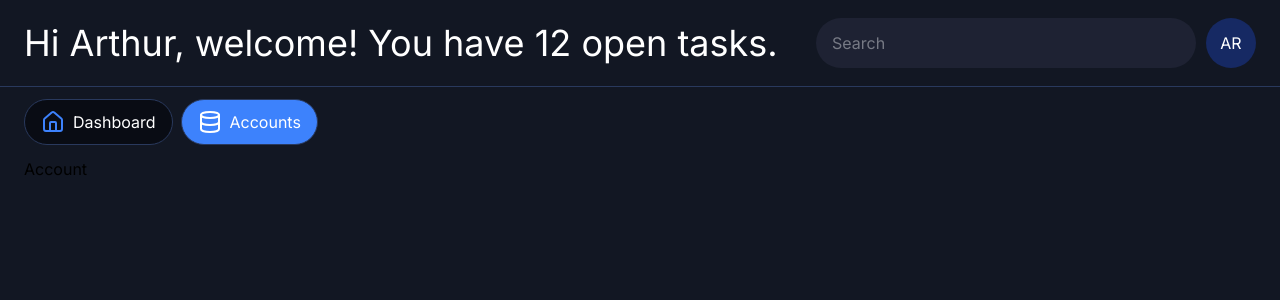
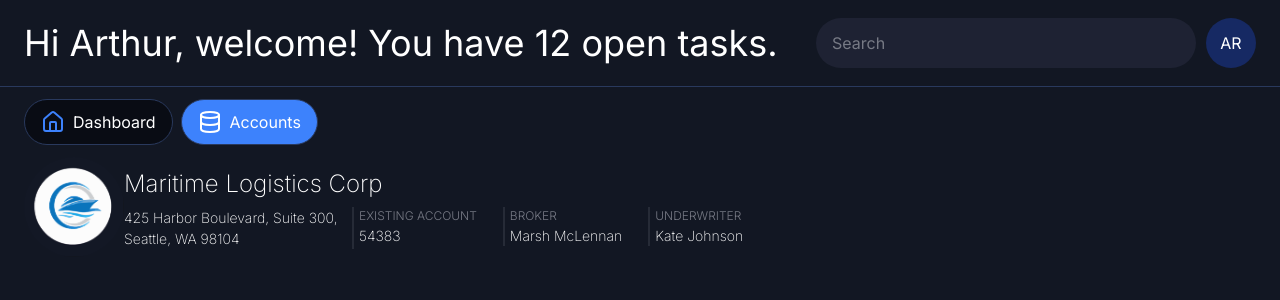
Before and after one commit to anastasia-kravchuk/diceus-test-task, a React (Vite) app: page /accounts in a window 1280 px wide. Shown: the top 300 px of the page. Built offline with nearby package versions, Linux system fonts and the light colour scheme.

Commit message:
feat: implement Accounts details

```diff
--- a/src/App.tsx
+++ b/src/App.tsx
@@ -1,6 +1,6 @@
 import { Route, Routes } from 'react-router-dom';
 import { Dashboard } from './pages/Dashboard/Dashboard';
-import { Account } from './pages/Account';
+import { Accounts } from './pages/Accounts/Accounts';
 import { NotFound } from './pages/NotFound';
 import { AppLayout } from './components/layout/AppLayout';
 
@@ -14,7 +14,7 @@ function App() {
         />
         <Route
           path="/accounts"
-          element={<Account />}
+          element={<Accounts />}
         />
       </Route>
 
--- a/src/pages/Account.tsx
+++ /dev/null
@@ -1,5 +0,0 @@
-export const Account = () => {
-  return (
-    <p>Account</p>
-  )
-}
--- /dev/null
+++ b/src/pages/Accounts/Accounts.tsx
@@ -0,0 +1,11 @@
+import { useFetch } from '../../hooks/useFetch';
+import type { AccountsData } from '../../types/accounts/accounts';
+import { AccountDetails } from './components/AccountsDetails/AccountsDetails';
+
+export const Accounts = () => {
+  const data = useFetch<AccountsData>('/accounts.json');
+  if (!data) return null;
+  return (
+    <AccountDetails data={data.accountDetails}/>
+  );
+};
--- /dev/null
+++ b/src/pages/Accounts/components/AccountsDetails/AccountsDetail.scss
@@ -0,0 +1,77 @@
+@use '../../../../styles/variables.scss' as *;
+
+.accounts-details {
+  display: flex;
+  justify-content: start;
+  align-items: center;
+  color: $color-heading;
+  font-weight: 200;
+
+  &__logo {
+    width: 100px;
+    height: 100px;
+    border-radius: 50%;
+    object-fit: contain;
+  }
+
+  &__content {
+    display: flex;
+    flex-direction: column;
+    gap: 5px;
+  }
+
+  &__info {
+    display: flex;
+    gap: 5px;
+    align-items: flex-start;
+  }
+
+  &__address {
+    max-width: 230px;
+    font-size: 14px;
+    border-right: 2px solid $color-secondary-border;
+  }
+
+  &__item {
+    border-right: 2px solid $color-secondary-border;
+    padding-right: 26px;
+
+    &:last-child {
+      border-right: none;
+      padding-right: 0;
+    }
+  }
+
+  &__label {
+    font-size: 12px;
+    font-weight: 300;
+    text-transform: uppercase;
+    color: $color-text;
+  }
+
+  &__value {
+    font-size: 14px;
+  }
+}
+
+@media (max-width: 768px) {
+  .accounts-details {
+    &__logo {
+      width: 72px;
+      height: 72px;
+    }
+
+    &__name {
+      font-size: 16px;
+    }
+    &__address, &__label, &__value {
+      font-size: 12px;
+    }
+  }
+}
+
+@media (max-width: 480px) {
+  .accounts-details__logo {
+    display: none;
+  }
+}
--- /dev/null
+++ b/src/pages/Accounts/components/AccountsDetails/AccountsDetails.tsx
@@ -0,0 +1,43 @@
+import type { AccountDetails as AccountDetailsType } from '../../../../types/accounts/accountDetails';
+import './AccountsDetail.scss';
+import logo from '../../../../assets/logo.png';
+
+interface AccountDetailsProps {
+  data: AccountDetailsType;
+}
+
+export const AccountDetails = ({ data }: AccountDetailsProps) => {
+  return (
+    <section className="accounts-details">
+      <img
+        className="accounts-details__logo"
+        width={100}
+        height={100}
+        src={logo}
+        alt="Logo"
+      />
+      <div className="accounts-details__content">
+        <h2 className="accounts-details__name">{data.name}</h2>
+
+        <div className="accounts-details__info">
+          <p className="accounts-details__address">{data.address}</p>
+
+          <div className="accounts-details__item">
+            <p className="accounts-details__label">Existing account</p>
+            <p className="accounts-details__value">{data.existingAccountNo}</p>
+          </div>
+
+          <div className="accounts-details__item">
+            <p className="accounts-details__label">Broker</p>
+            <p className="accounts-details__value">{data.broker}</p>
+          </div>
+
+          <div className="accounts-details__item">
+            <p className="accounts-details__label">Underwriter</p>
+            <p className="accounts-details__value">{data.underwriter}</p>
+          </div>
+        </div>
+      </div>
+    </section>
+  );
+};
```
Also changed, not shown: src/assets/logo.png (added).
